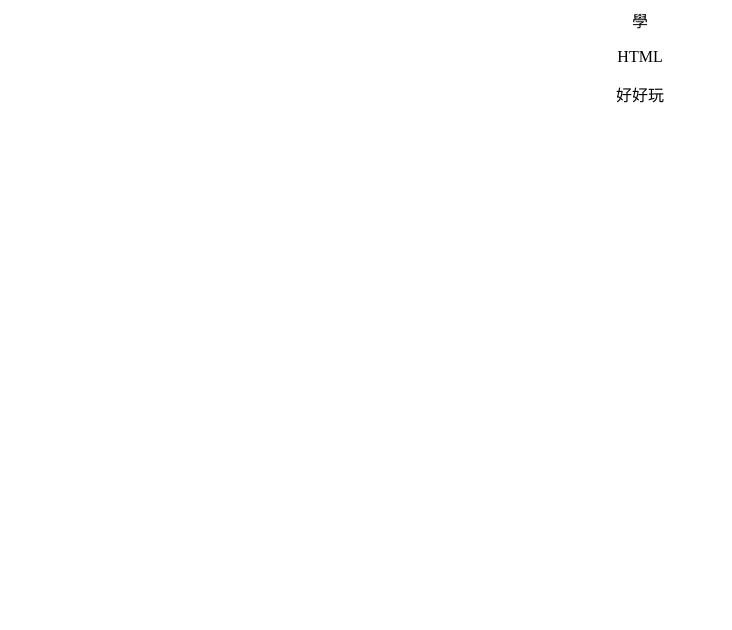
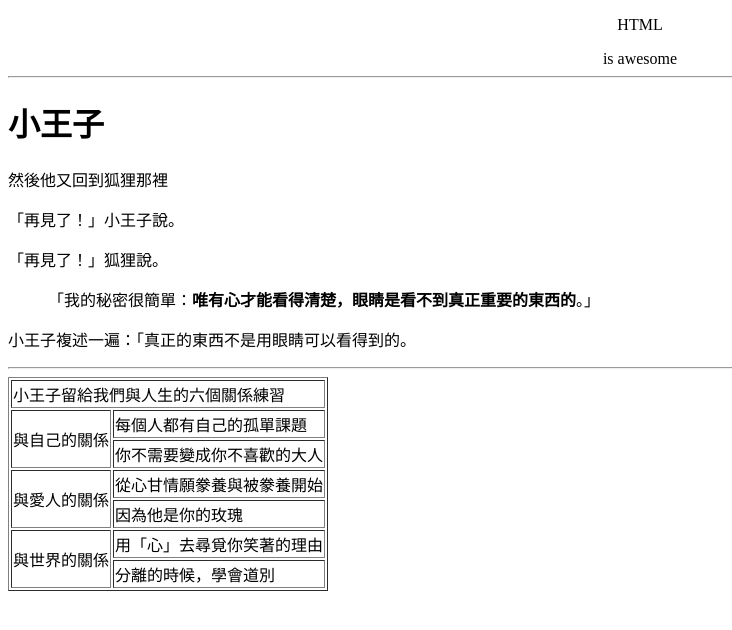
Before and after one commit to evelynhan/NTU-WEB-HW1, a plain HTML site: page index.html in a window 1280 px wide. Shown: the whole page, without its empty margins (0-732 px from the left). Drawn offline with Linux system fonts and the light colour scheme.

Commit message:
Add files via upload

```diff
--- a/index.html
+++ b/index.html
@@ -5,8 +5,42 @@
         <title>Homework 1 </title>
     </head>
     <body><div align="center">
-        學
+
         <p>HTML</p>
-        好好玩</div>
-    </body>
+        is awesome</div></body>
+        <hr>
+        <h1>小王子</h1>
+        <p>然後他又回到狐狸那裡</p>
+        <p>「再見了！」小王子說。</p>
+        <p>「再見了！」狐狸說。</p>
+        <blockquote>「我的秘密很簡單：<strong>唯有心才能看得清楚，眼睛是看不到真正重要的東西的</strong>。」</blockquote>
+        <p>小王子複述一遍：「真正的東西不是用眼睛可以看得到的。</p>
+    <hr>
+    <table border="1">
+        <tr>
+            <td colspan="2">小王子留給我們與人生的六個關係練習</td>
+        </tr>
+        <tr>
+            <td rowspan="2">與自己的關係</td>
+            <td>每個人都有自己的孤單課題</td>
+        </tr>
+        <tr>
+            <td>你不需要變成你不喜歡的大人</td>
+        </tr>
+        <tr>
+           <td rowspan="2">與愛人的關係</td>
+            <td>從心甘情願豢養與被豢養開始</td>
+        </tr>
+        <tr>
+            <td>因為他是你的玫瑰</td>
+        </tr>
+        <tr>
+           <td rowspan="2">與世界的關係</td>
+            <td>用「心」去尋覓你笑著的理由</td>
+        </tr>
+        <tr>
+            <td>分離的時候，學會道別</td>
+        </tr>
+   </table>
+
 </html>
```
